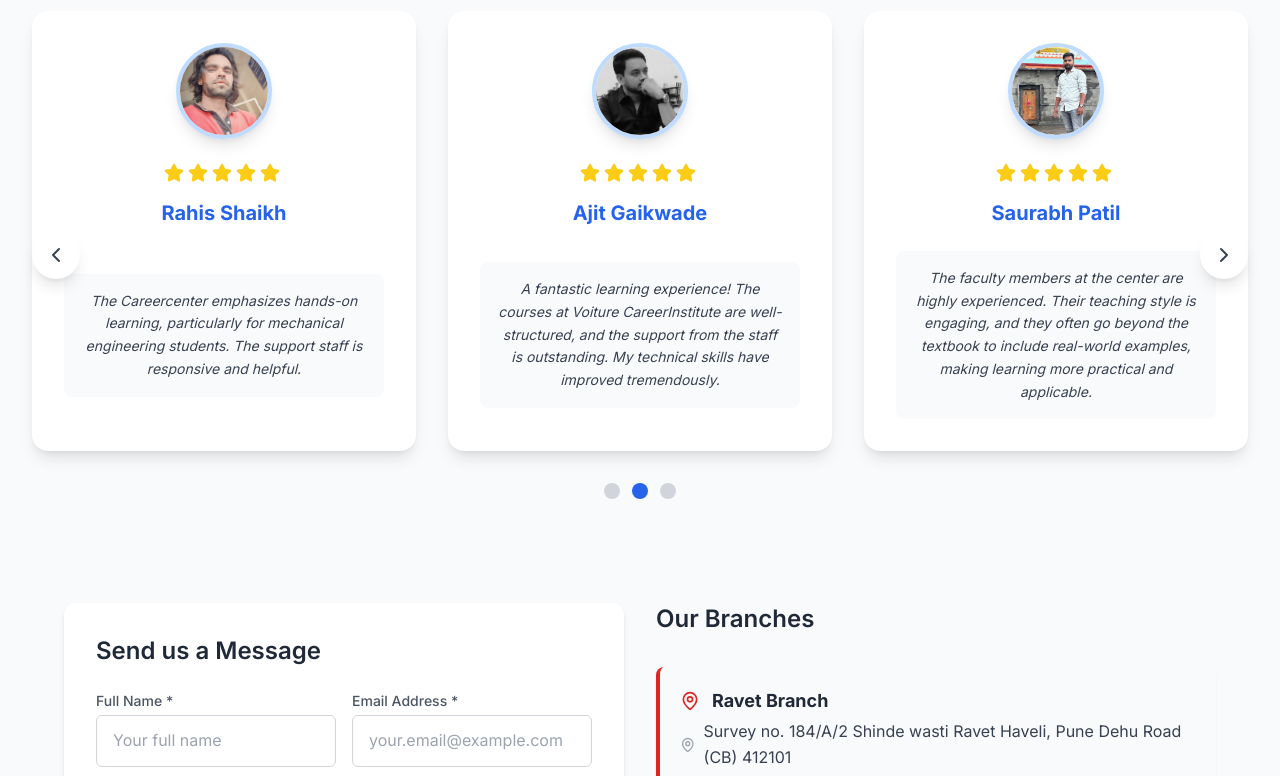
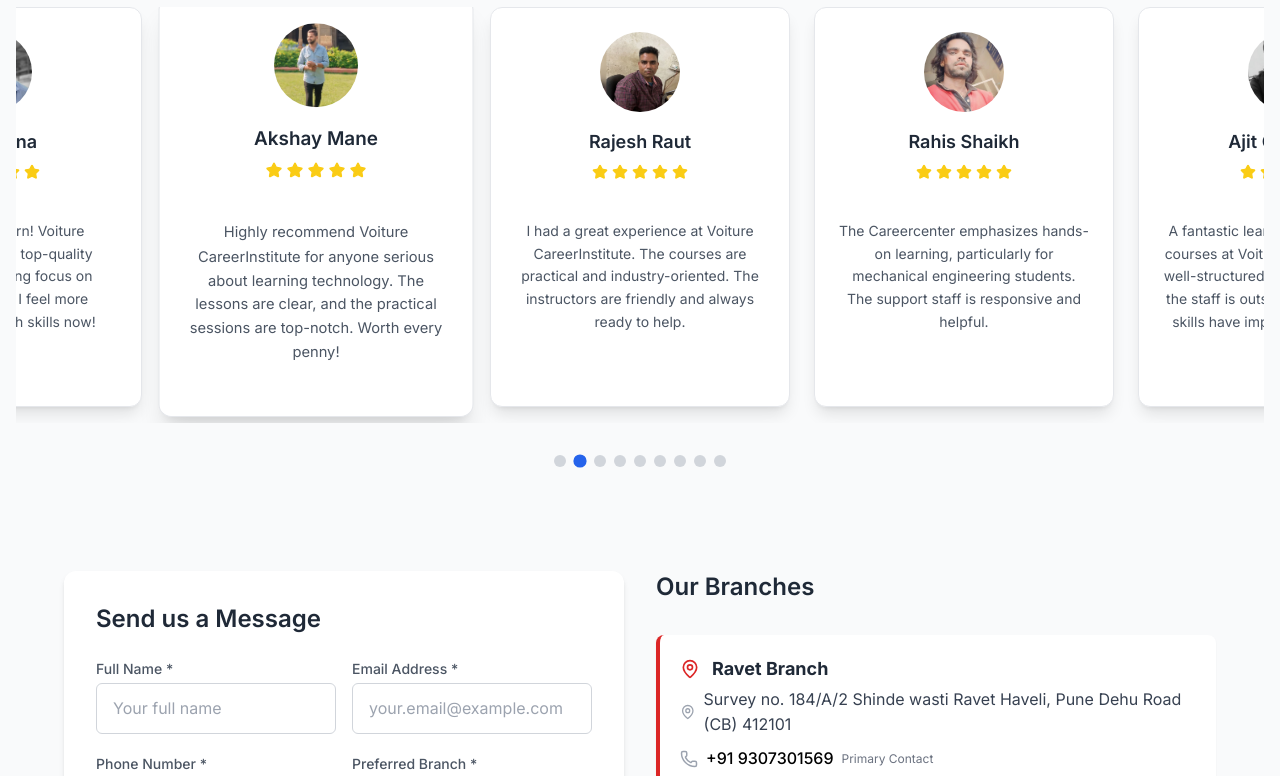
Before and after one commit to omkargore6239/voiture, a React (Vite) app: page / in a window 1280 px wide. Shown: the part 4520-5296 px from the top of the page. Built offline with nearby package versions, Linux system fonts and the light colour scheme.

Commit message:
first commit

```diff
--- a/src/components/home/ContactForm.jsx
+++ b/src/components/home/ContactForm.jsx
@@ -33,6 +33,7 @@
   });
   const [isSubmitting, setIsSubmitting] = useState(false);
   const [showSuccess, setShowSuccess] = useState(false);
+  const [showError, setShowError] = useState(false);
 
   const [visibleElements, setVisibleElements] = useState(new Set());
   const observerRef = useRef(null);
@@ -62,11 +63,40 @@
     setFormData(prev => ({ ...prev, [e.target.name]: e.target.value }));
   };
 
-  const handleSubmit = (e) => {
+  const handleSubmit = async (e) => {
     e.preventDefault();
     setIsSubmitting(true);
-    setTimeout(() => {
-      setIsSubmitting(false);
+    setShowError(false);
+    setShowSuccess(false);
+
+    // Create FormData object
+    const form = new FormData();
+
+    // Add Web3Forms access key - REPLACE WITH YOUR ACTUAL ACCESS KEY
+    form.append("access_key", "493fc4a5-ff44-4e25-99bc-32e8d33e0a4e");
+
+    // Add form data
+    form.append("name", formData.name);
+    form.append("email", formData.email);
+    form.append("phone", formData.phone);
+    form.append("branch", formData.branch);
+    form.append("course", formData.course);
+    form.append("subject", formData.subject);
+    form.append("message", formData.message);
+
+    // Add additional fields for better email formatting
+    form.append("from_name", "Contact Form - " + siteData.siteName || "Contact Form");
+    form.append("replyto", formData.email);
+
+    try {
+      const response = await fetch("https://api.web3forms.com/submit", {
+        method: "POST",
+        body: form
+      });
+
+      const data = await response.json();
+
+      if (data.success) {
         setShowSuccess(true);
         setFormData({
           name: '',
@@ -77,8 +107,19 @@
           subject: '',
           message: ''
         });
-      setTimeout(() => setShowSuccess(false), 2000);
-    }, 1300);
+        setTimeout(() => setShowSuccess(false), 4000);
+      } else {
+        console.error("Error:", data);
+        setShowError(true);
+        setTimeout(() => setShowError(false), 4000);
+      }
+    } catch (error) {
+      console.error("Error:", error);
+      setShowError(true);
+      setTimeout(() => setShowError(false), 4000);
+    } finally {
+      setIsSubmitting(false);
+    }
   };
 
   return (
@@ -194,7 +235,7 @@
             <button
               type="submit"
               disabled={isSubmitting}
-              className="w-full flex items-center justify-center py-3 text-base font-semibold rounded-md transition-all bg-gradient-to-r from-red-600 to-red-600 text-white hover:from-red-600 hover:to-red-600"
+              className="w-full flex items-center justify-center py-3 text-base font-semibold rounded-md transition-all bg-gradient-to-r from-red-600 to-red-600 text-white hover:from-red-600 hover:to-red-600 disabled:opacity-50 disabled:cursor-not-allowed"
             >
               {isSubmitting ? (
                 <svg className="animate-spin w-5 h-5 mr-2 text-white" viewBox="0 0 24 24">
@@ -206,13 +247,25 @@
               )}
               {isSubmitting ? 'Sending...' : 'Send Message'}
             </button>
+
             {showSuccess && (
               <div className="flex items-center justify-center mt-4">
-                <div className="animate-success-pop bg-green-100 text-green-700 font-semibold px-3 py-2 rounded flex items-center transition">
+                <div className="animate-success-pop bg-green-100 text-green-700 font-semibold px-4 py-3 rounded-lg flex items-center transition">
                   <svg className="w-5 h-5 mr-2 text-green-500" fill="none" stroke="currentColor" strokeWidth="3" viewBox="0 0 24 24">
                     <path d="M5 13l4 4L19 7" strokeLinecap="round" strokeLinejoin="round"/>
                   </svg>
-                  Message sent successfully!
+                  Message sent successfully! We'll get back to you soon.
+                </div>
+              </div>
+            )}
+
+            {showError && (
+              <div className="flex items-center justify-center mt-4">
+                <div className="bg-red-100 text-red-700 font-semibold px-4 py-3 rounded-lg flex items-center">
+                  <svg className="w-5 h-5 mr-2 text-red-500" fill="none" stroke="currentColor" strokeWidth="2" viewBox="0 0 24 24">
+                    <path d="M6 18L18 6M6 6l12 12" strokeLinecap="round" strokeLinejoin="round"/>
+                  </svg>
+                  Failed to send message. Please try again or contact us directly.
                 </div>
               </div>
             )}
@@ -224,7 +277,7 @@
           <h3 className="text-2xl font-semibold text-gray-800 mb-2">Our Branches</h3>
           {/* Branch Cards */}
           {branches.map((branch, idx) => (
-            <div key={idx} className={`rounded-lg shadow-sm p-5 mb-2 border-l-4 ${branch.brandColor}`}>
+            <div key={idx} className={`bg-white rounded-lg shadow-sm p-5 mb-2 border-l-4 ${branch.brandColor}`}>
               <div className="flex gap-3 items-center mb-1">
                 {branch.icon}
                 <span className="font-bold text-lg text-gray-800">{branch.label}</span>
@@ -240,8 +293,8 @@
               </div>
             </div>
           ))}
-          {/* Email Car d */}
-          <div className="rounded-lg shadow-sm p-5 mb-2 border-l-4 border-red-600 bg-white-50">
+          {/* Email Card */}
+          <div className="bg-white rounded-lg shadow-sm p-5 mb-2 border-l-4 border-red-600">
             <div className="flex items-center mb-1">
               <Mail size={18} className="mr-2 text-red-600" />
               <span className="font-semibold text-gray-800">Email</span>
--- a/src/components/home/Testimonials.jsx
+++ b/src/components/home/Testimonials.jsx
@@ -1,28 +1,39 @@
-import React, { useEffect, useState } from 'react';
-import { Star, ChevronLeft, ChevronRight } from 'lucide-react';
+import React, { useEffect, useState, useRef } from 'react';
+import { Star } from 'lucide-react';
 import { siteData } from '../../data/siteData';
 
-const TestimonialCard = ({ testimonial }) => {
+const TestimonialCard = ({ testimonial, isActive }) => {
   return (
-    <div className="bg-white p-8 rounded-2xl shadow-lg min-h-[400px] flex flex-col group transition-shadow hover:shadow-xl duration-300">
-      <div className="flex justify-center mb-6">
+    <div className={`bg-white p-6 rounded-xl shadow-lg border border-gray-200 w-[300px] h-[400px] flex-shrink-0 transform transition-all duration-700 ease-in-out ${
+      isActive ? 'scale-105 shadow-xl' : 'scale-100 hover:scale-105'
+    }`}>
+
+      {/* Profile Section */}
+      <div className="flex flex-col items-center mb-6">
         <img
           src={testimonial.image}
           alt={testimonial.name}
-          className="w-24 h-24 rounded-full object-cover border-4 border-blue-200 shadow-lg group-hover:scale-105 transition-transform duration-300"
+          className="w-20 h-20 rounded-full object-cover border-3 border-gray-200 mb-4 transition-transform duration-300 hover:scale-110"
           onError={(e) => {
             e.target.src = "https://images.unsplash.com/photo-1472099645785-5658abf4ff4e?ixlib=rb-4.0.3&auto=format&fit=crop&w=150&h=150&q=80";
           }}
         />
+
+        <h4 className="font-semibold text-gray-800 text-lg mb-2">{testimonial.name}</h4>
+
+        {/* Stars */}
+        <div className="flex items-center mb-4">
+          {[...Array(testimonial.rating)].map((_, i) => (
+            <Star key={i} size={16} className="text-yellow-400 fill-current mx-0.5 transition-all duration-300 hover:scale-125" />
+          ))}
+        </div>
       </div>
-      <div className="flex justify-center items-center mb-4">
-        {[...Array(testimonial.rating)].map((_, i) => (
-          <Star key={i} size={20} className="text-yellow-400 fill-current mr-1" />
-        ))}
-      </div>
-      <h4 className="font-bold text-blue-600 text-xl text-center mb-6">{testimonial.name}</h4>
-      <div className="flex-grow flex items-center justify-center">
-        <p className="text-gray-700 leading-relaxed text-center text-sm italic bg-gray-50 p-4 rounded-lg">{testimonial.text}</p>
+
+      {/* Review Text */}
+      <div className="text-center">
+        <p className="text-gray-600 leading-relaxed text-sm">
+          {testimonial.text}
+        </p>
       </div>
     </div>
   );
@@ -30,89 +41,136 @@
 
 const Testimonials = () => {
   const testimonials = siteData.testimonials;
+  const [currentIndex, setCurrentIndex] = useState(0);
+  const scrollRef = useRef(null);
 
-  // Create groups of testimonials: 3 reviews, 3 reviews, 1 review
-  const groupedTestimonials = [];
-  for (let i = 0; i < testimonials.length; i += 3) {
-    groupedTestimonials.push(testimonials.slice(i, i + 3));
-  }
-
-  const [currentIndex, setCurrentIndex] = useState(0);
-  const maxIndex = groupedTestimonials.length - 1;
-
-  // Auto advance the slider every 4s
+  // Auto scroll functionality with smooth transitions
   useEffect(() => {
     const interval = setInterval(() => {
-      setCurrentIndex((prev) => (prev === maxIndex ? 0 : prev + 1));
+      setCurrentIndex((prev) => {
+        const nextIndex = (prev + 1) % testimonials.length;
+        return nextIndex;
+      });
     }, 4000);
     return () => clearInterval(interval);
-  }, [maxIndex]);
+  }, [testimonials.length]);
 
-  const goPrev = () => setCurrentIndex(currentIndex === 0 ? maxIndex : currentIndex - 1);
-  const goNext = () => setCurrentIndex(currentIndex === maxIndex ? 0 : currentIndex + 1);
+  // Smooth scroll to current testimonial with enhanced animation
+  useEffect(() => {
+    if (scrollRef.current) {
+      const cardWidth = 324; // 300px card + 24px gap
+      const scrollPosition = currentIndex * cardWidth;
+
+      // Add a slight delay for smoother visual transition
+      setTimeout(() => {
+        scrollRef.current.scrollTo({
+          left: scrollPosition,
+          behavior: 'smooth'
+        });
+      }, 100);
+    }
+  }, [currentIndex]);
+
+  const goToPrevious = () => {
+    setCurrentIndex((prev) => (prev === 0 ? testimonials.length - 1 : prev - 1));
+  };
+
+  const goToNext = () => {
+    setCurrentIndex((prev) => (prev + 1) % testimonials.length);
+  };
+
+  const handleDotClick = (index) => {
+    setCurrentIndex(index);
+  };
 
   return (
     <section className="py-16 bg-gray-50">
-      <div className="container-custom px-4 max-w-7xl mx-auto">
+      <div className="max-w-7xl mx-auto px-4">
+
+        {/* Header */}
         <div className="text-center mb-12">
-          <h2 className="text-4xl font-bold text-gray-800 mb-4">
-            What Our <span className="text-gradient">Students Say</span>
+          <h2 className="text-3xl font-bold text-gray-800 mb-4">
+            What Our <span className="text-blue-600">Students Say</span>
           </h2>
           <p className="text-lg text-gray-600 max-w-2xl mx-auto">
             Read success stories from our students who achieved their dreams with our guidance and support.
           </p>
         </div>
 
-        {/* Slider Container */}
-        <div className="relative overflow-hidden">
+        {/* Testimonials Scroll Container */}
+        <div className="relative">
           <div
-            className="flex transition-transform duration-700 ease-in-out"
-            style={{ width: `${groupedTestimonials.length * 100}%`, transform: `translateX(-${(currentIndex * 100) / groupedTestimonials.length}%)` }}
+            ref={scrollRef}
+            className="flex gap-6 overflow-x-auto pb-4 px-4"
+            style={{
+              scrollSnapType: 'x mandatory',
+              scrollBehavior: 'smooth',
+              scrollbarWidth: 'none',
+              msOverflowStyle: 'none'
+            }}
           >
-            {groupedTestimonials.map((group, i) => (
+            {testimonials.map((testimonial, index) => (
               <div
-                key={i}
-                className="flex-shrink-0 px-4"
-                style={{ width: `${100 / groupedTestimonials.length}%` }}
+                key={testimonial.id}
+                className={`animate-fadeInUp transition-all duration-700 ease-in-out ${
+                  index === currentIndex ? 'opacity-100 scale-100' : 'opacity-80 scale-95'
+                }`}
+                style={{
+                  animationDelay: `${index * 0.1}s`,
+                  scrollSnapAlign: 'center'
+                }}
               >
-                <div className={`grid ${group.length === 1 ? 'grid-cols-1 justify-items-center' : 'grid-cols-1 md:grid-cols-2 lg:grid-cols-3'} gap-8`}>
-                  {group.map((testimonial) => (
-                    <TestimonialCard key={testimonial.id} testimonial={testimonial} />
-                  ))}
-                </div>
+                <TestimonialCard testimonial={testimonial} isActive={index === currentIndex} />
               </div>
             ))}
           </div>
+        </div>
 
-          {/* Navigation Buttons */}
-          <button
-            onClick={goPrev}
-            aria-label="Previous testimonials"
-            className="absolute top-1/2 left-4 transform -translate-y-1/2 z-20 p-3 bg-white rounded-full shadow-lg text-gray-700 hover:text-blue-600 hover:shadow-xl transition"
-          >
-            <ChevronLeft size={24} />
-          </button>
-          <button
-            onClick={goNext}
-            aria-label="Next testimonials"
-            className="absolute top-1/2 right-4 transform -translate-y-1/2 z-20 p-3 bg-white rounded-full shadow-lg text-gray-700 hover:text-blue-600 hover:shadow-xl transition"
-          >
-            <ChevronRight size={24} />
-          </button>
-
-          {/* Dots */}
-          <div className="flex justify-center space-x-3 mt-8">
-            {groupedTestimonials.map((_, i) => (
-              <button
-                key={i}
-                onClick={() => setCurrentIndex(i)}
-                className={`w-4 h-4 rounded-full transition-colors duration-300 ${i === currentIndex ? 'bg-blue-600' : 'bg-gray-300 hover:bg-gray-400'}`}
-                aria-label={`Go to slide ${i + 1}`}
-              />
-            ))}
-          </div>
+        {/* Dots Navigation */}
+        <div className="flex justify-center items-center mt-8 gap-2">
+          {testimonials.map((_, index) => (
+            <button
+              key={index}
+              onClick={() => handleDotClick(index)}
+              className={`w-3 h-3 rounded-full transition-all duration-300 transform hover:scale-125 ${
+                index === currentIndex ? 'bg-blue-600 scale-110' : 'bg-gray-300 hover:bg-gray-400'
+              }`}
+              aria-label={`Go to testimonial ${index + 1}`}
+            />
+          ))}
         </div>
       </div>
+
+      <style jsx>{`
+        .overflow-x-auto {
+          -ms-overflow-style: none;
+          scrollbar-width: none;
+        }
+        .overflow-x-auto::-webkit-scrollbar {
+          display: none;
+        }
+
+        @keyframes fadeInUp {
+          from {
+            opacity: 0;
+            transform: translateY(30px);
+          }
+          to {
+            opacity: 1;
+            transform: translateY(0);
+          }
+        }
+
+        .animate-fadeInUp {
+          animation: fadeInUp 0.6s ease-out forwards;
+        }
+
+        /* Enhanced smooth scrolling */
+        .overflow-x-auto {
+          scroll-padding: 0 50px;
+          transition: transform 0.8s cubic-bezier(0.25, 0.46, 0.45, 0.94);
+        }
+      `}</style>
     </section>
   );
 };
--- a/src/data/siteData.js
+++ b/src/data/siteData.js
@@ -642,19 +642,20 @@
     text: "The Careercenter provides a well-rounded curriculum, designed to cover both foundational and advanced topics in mechanical engineering and IT."
   },
   {
-    id: 1,
-    name: "Arun Rana",
-    image: "/images/testimonials/arun kumar.JPG",
+    id: 8,
+    name: "Dhanraj",
+    image: "/images/testimonials/dhanraj.JPG",
     rating: 5,
-    text: "Great place to learn! Voiture CareerInstitute has top-quality courses and a strong focus on practical learning. I feel more confident in my tech skills now!"
-  },
-  {
-    id: 2,
-    name: "Akshay Mane",
-    image: "/images/testimonials/akshay mane.JPG",
-    rating: 5,
-    text: "Highly recommend Voiture CareerInstitute for anyone serious about learning technology. The lessons are clear, and the practical sessions are top-notch. Worth every penny!"
-  },
+    text: "The training experience at Voiture CareerInstitute was fantastic. The mentors are supportive and the real-world projects helped me land my first developer job with confidence!"
+},
+{
+    id: 9,
+    name: "Ahad Mujuwar",
+    image: "/images/testimonials/ahad majuwar.JPG",
+    rating: 4,
+    text: "I really enjoyed the structured curriculum and hands-on approach. The institute provides excellent guidance and resources for anyone starting their tech career."
+}
+
 
 ],
 
```
Lines whose indentation alone changed are shown as unchanged.
